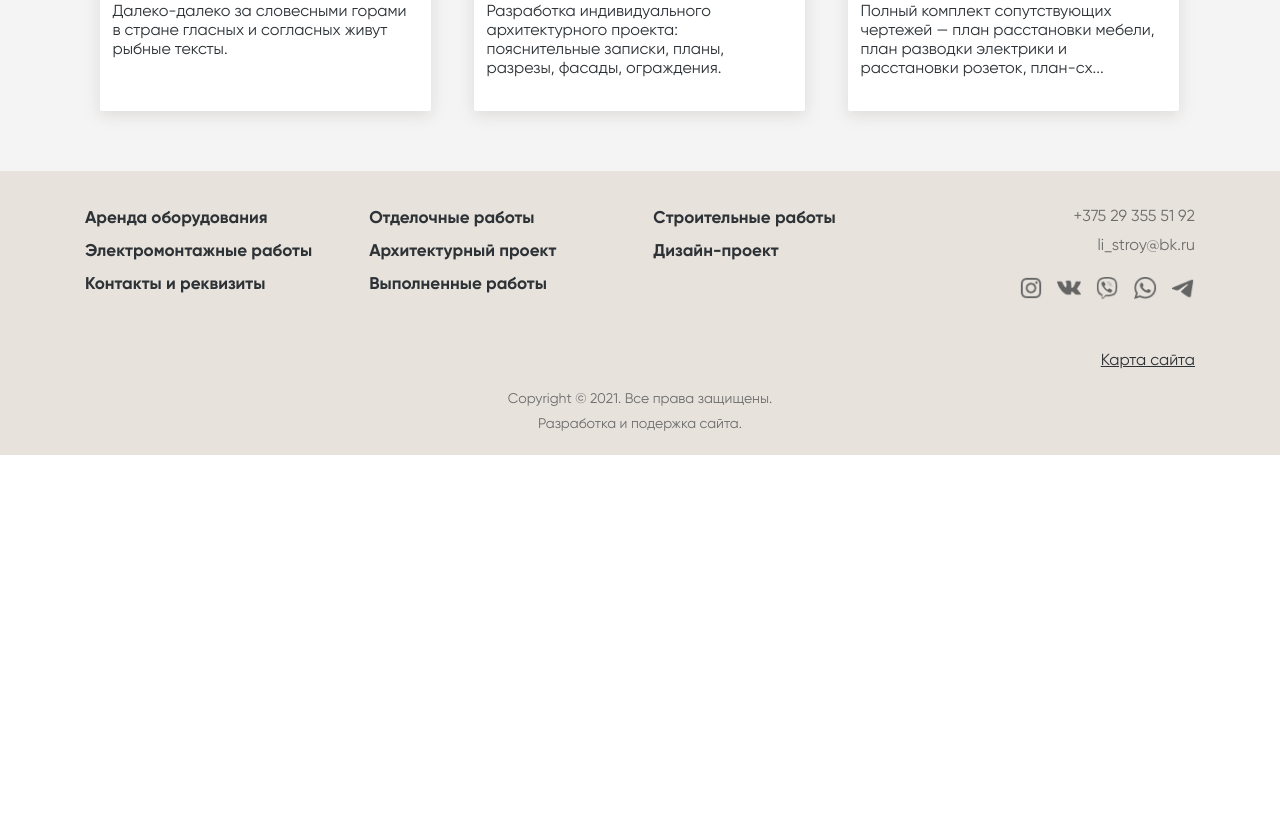
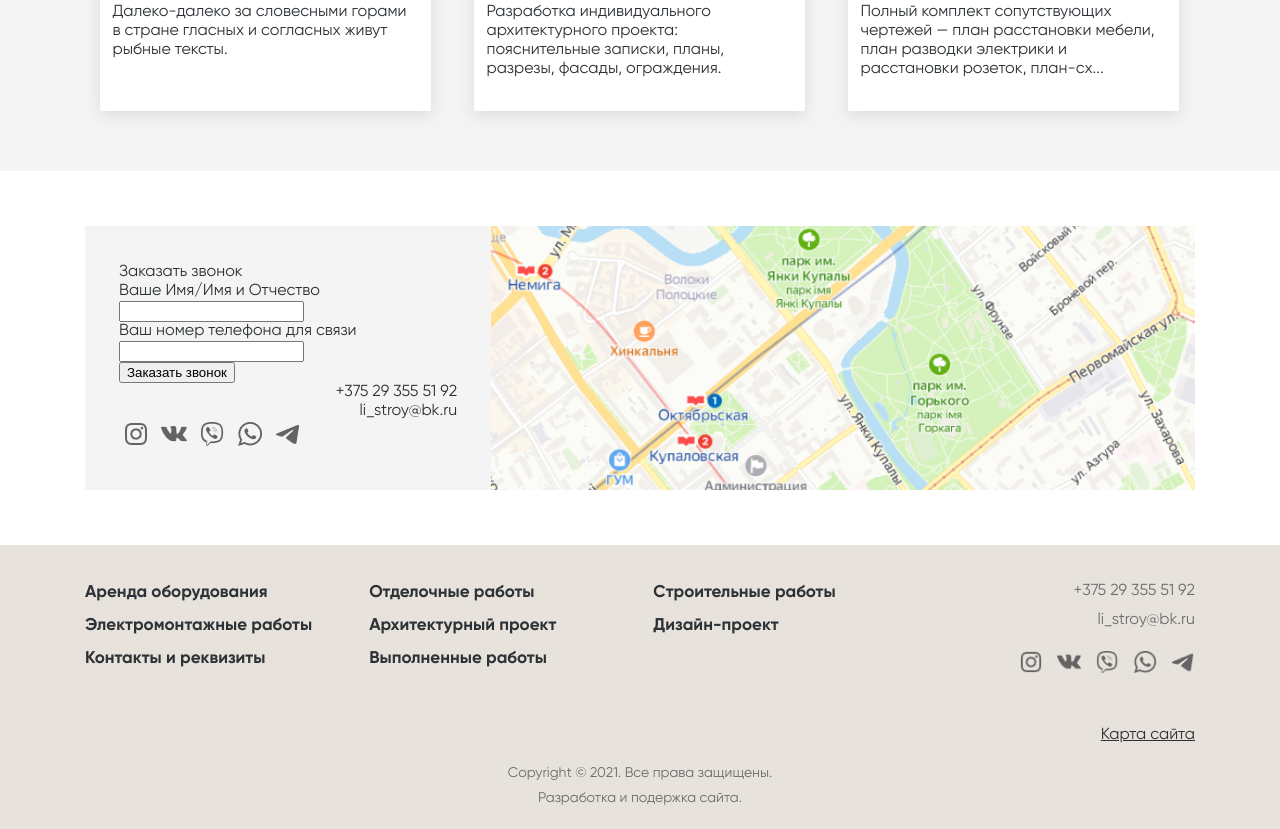
Before and after one commit to romanprokopuk/listroy, a website: page app/index.html in a window 1280 px wide. Shown: the part 2220-3049 px from the top of the page. Before the commit the page ends 2675 px from the top, so only its background shows below. Drawn offline with Linux system fonts and the light colour scheme.

Commit message:
callback

```diff
--- a/app/index.html
+++ b/app/index.html
@@ -413,6 +413,68 @@
                 </div>
             </div>
         </section>
+        <section class="callback">
+            <div class="container container__callback">
+                <div class="callback-contant">
+                    <div class="callback-form">
+                        <span class="callback-heading">Заказать звонок</span>
+                        <form action="#" autocomplete="on">
+                            <div class="callback-form-name">
+                                <span>Ваше Имя/Имя и Отчество</span>
+                                <div class="callback-form-input callback-form-input__name">
+                                    <input type="text" name="name" required="">
+                                </div>
+                            </div>
+                            <div class="callback-form-phone-number">
+                                <span>Ваш номер телефона для связи</span>
+                                <div class="callback-form-input callback-form-input__phone-number">
+                                    <input type="tel" name="telephone" required="">
+                                </div>
+                            </div>
+                            <div class="callback-result"></div>
+                            <input class="main-input main-input__callback-form" type="submit" value="Заказать звонок">
+                        </form>
+                    </div>
+                    <div class="contacts">
+                        <ul>
+                            <li>
+                                <a class="contacts-elem" href="tel:+375293555192" title="Позвонить на телефон">+375 29
+                                    355 51 92</a>
+                            </li>
+                            <li>
+                                <a class="contacts-elem" href="mailto:li_stroy@bk.ru"
+                                    title="Написать на e-mail">li_stroy@bk.ru</a>
+                            </li>
+                        </ul>
+                    </div>
+                    <div class="social">
+                        <ul>
+                            <li>
+                                <a class="social-elem social-elem__instagram" href="" title="Мы в Instagram"></a>
+                            </li>
+                            <li>
+                                <a class="social-elem social-elem__vk" href="" title="Мы в vk"></a>
+                            </li>
+                            <li>
+                                <a class="social-elem social-elem__viber" href="" title="Написать в viber"></a>
+                            </li>
+                            <li>
+                                <a class="social-elem social-elem__whatsapp" href="" title="Написать в whatsapp"></a>
+                            </li>
+                            <li>
+                                <a class="social-elem social-elem__telegram" href="" title="Написать в telegram"></a>
+                            </li>
+                        </ul>
+                    </div>
+                </div>
+                <div class="map">
+                    <div class="map-img" style="background-image: url(./images/map.jpg);"></div>
+                </div>
+            </div>
+            <div class="map-mobile">
+                <div class="map-img" style="background-image: url(./images/map.jpg);"></div>
+            </div>
+        </section>
     </main>
     <footer class="footer">
         <div class="container">
--- a/app/scss/about-company.scss
+++ b/app/scss/about-company.scss
@@ -1,6 +1,6 @@
-// company
+// about-company
 
-// --------------------------------------------------------------------------------- > company
+// --------------------------------------------------------------------------------- > about-company
 
 .about-company {
     background-color: #fff;
--- /dev/null
+++ b/app/scss/callback.scss
@@ -0,0 +1,62 @@
+// callback
+
+// --------------------------------------------------------------------------------- > callback
+
+.callback {
+    padding-top: 55px;
+    padding-bottom: 55px;
+    @media (max-width: 1200px) {
+        padding-top: 35px;
+        padding-bottom: 35px;
+    }
+    @media (max-width: 768px) {
+        padding-top: 0;
+        padding-bottom: 0;
+        background-color: #f4f4f4;
+    }
+}
+
+.container__callback {
+    display: flex;
+    @media (max-width: 768px) {
+        flex-direction: column;
+    }
+}
+
+.callback-contant {
+    flex-grow: 1;
+    padding: 37px 34px;
+    background-color: #f4f4f4;
+    @media (max-width: 1200px) {
+        padding: 33px 14px;
+    }
+    @media (max-width: 768px) {
+        padding: 0;
+    }
+}
+
+.map {
+    flex-grow: 7;
+    @media (max-width: 768px) {
+        display: none;
+    }
+}
+
+.map-mobile {
+    display: none;
+    @media (max-width: 768px) {
+        display: block;
+        height: 385px;
+    }
+    @media (max-width: 576px) {
+        height: 230px;
+    }
+}
+
+.map-img {
+    width: 100%;
+    height: 100%;
+    background-position: center;
+    background-repeat: no-repeat;
+    background-size: cover;
+}
--- a/app/scss/style.scss
+++ b/app/scss/style.scss
@@ -190,9 +190,7 @@ a {
         width: 540px;
     }
     @media (max-width: 576px) {
-        // min-width: 320px;
         width: 320px;
-        // width: 100%;
     }
 }
 
@@ -204,5 +202,6 @@ a {
 @import "company";
 @import "about-company";
 @import "services";
+@import "callback";
 
 @import "footer";
```
Also changed, not shown: app/scss/main-classes.scss (+5 -5 lines), app/css/style.min.css, app/images/map.jpg (added).
